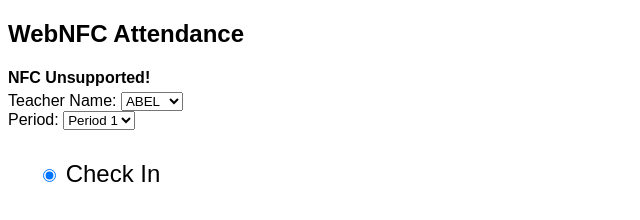
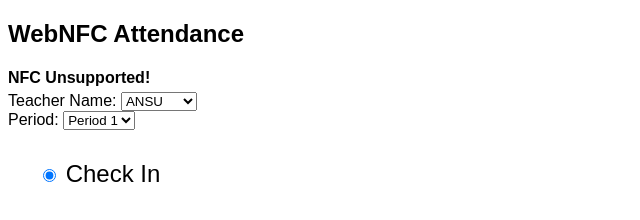
Before and after one commit to mathewsageorge/mathewsageorge-period-teacher, a website: page index.html in a window 1280 px wide. Shown: the full height of the page, 0-640 px from the left. Drawn offline with Linux system fonts and the light colour scheme.

Commit message:
Update index.html

```diff
--- a/index.html
+++ b/index.html
@@ -15,9 +15,9 @@
     <div>
         <label for="teacher">Teacher Name:</label>
         <select id="teacher">
-            <option value="ABEL">ABEL</option>
-            <option value="KEVIN">KEVIN</option>
-            <option value="SONU">SONU</option>
+            <option value="ABEL">ANSU</option>
+            <option value="KEVIN">KESHAV</option>
+            <option value="SONU">NEHA</option>
             <!-- Add more options for other teachers -->
         </select>
     </div>
```
